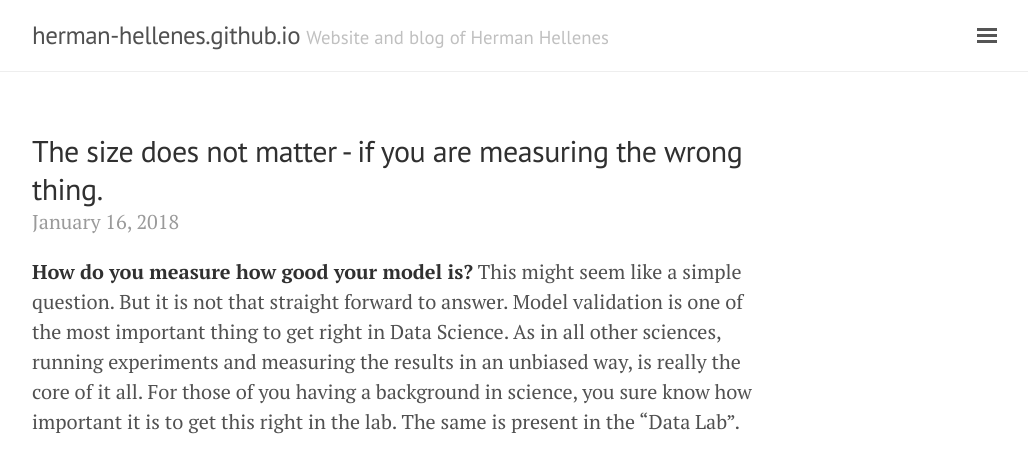
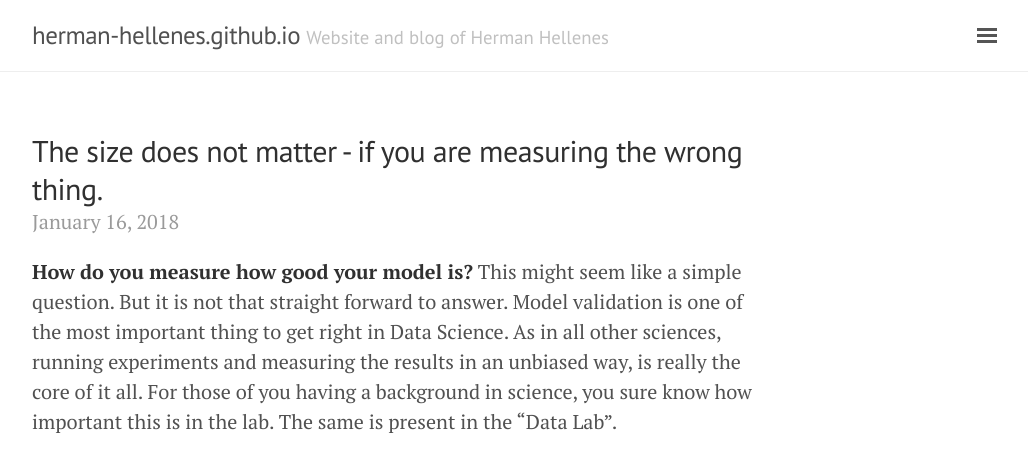
Before and after one commit to herman-hellenes/herman-hellenes.github.io, a Jekyll site: the page built from undone_posts/2017-08-28-Classification-Measure-Performance.md, in a window 1280 px wide and 900 px high, cut to the strip 0-453 px from the top of the window. Shown: the whole strip, without its empty margins (248-1276 px from the left). Built offline with Jekyll 4.4.1, drawn with Linux system fonts in a browser that asks for light colours; nearby versions of some CDN libraries; comment, search, counter and statistics services are not loaded.

Commit message:
Update 2017-08-28-Classification-Measure-Performance.md

```diff
--- a/undone_posts/2017-08-28-Classification-Measure-Performance.md
+++ b/undone_posts/2017-08-28-Classification-Measure-Performance.md
@@ -7,7 +7,7 @@ mathjax: true
 ---
 
 
-**How do you measure how good your model is?** This might seem like a simple question. But it is not that straight forward to answer. Model validation is one of the most important thing to get right in Data Science. As in all other sciences, running experiments and measuring the results in an unbiased way, is really the core of it all. For those of you having a background in science, you sure know how important it is to get this right in the lab. The same is present in the "Data Lab".
+**How do you measure how good your model is?** This might seem like a simple question. But it is not that straight forward to answer. Model validation is one of the most important thing to get right in Data Science. As in all other sciences, running experiments and measuring the results in an unbiased way, is really the core of it all. For those of you having a background in science, you sure know how important this is in the lab. The same is present in the "Data Lab".
 
 <p align="center">
   <img width="400" height="200" src="/figs/classification_measure/lewin1.jpg">
```
